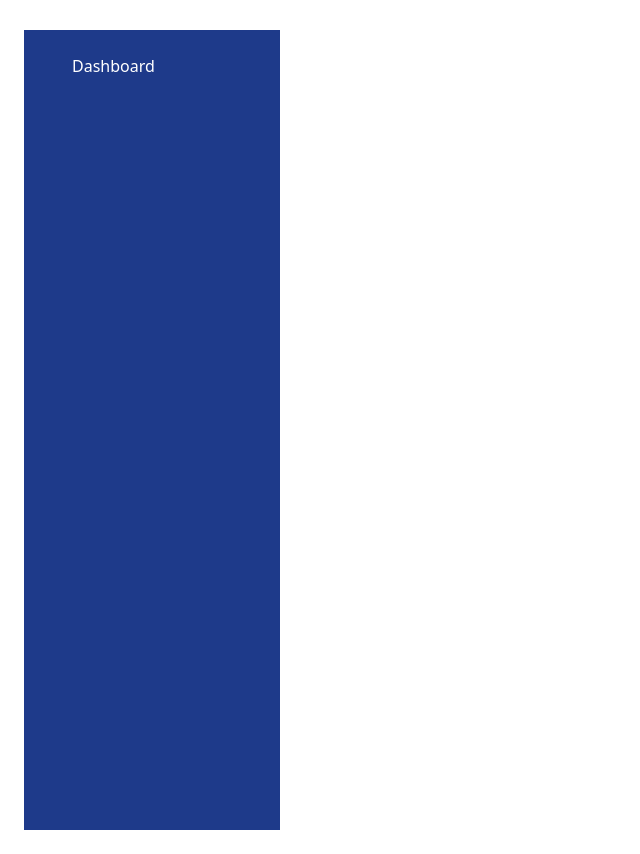
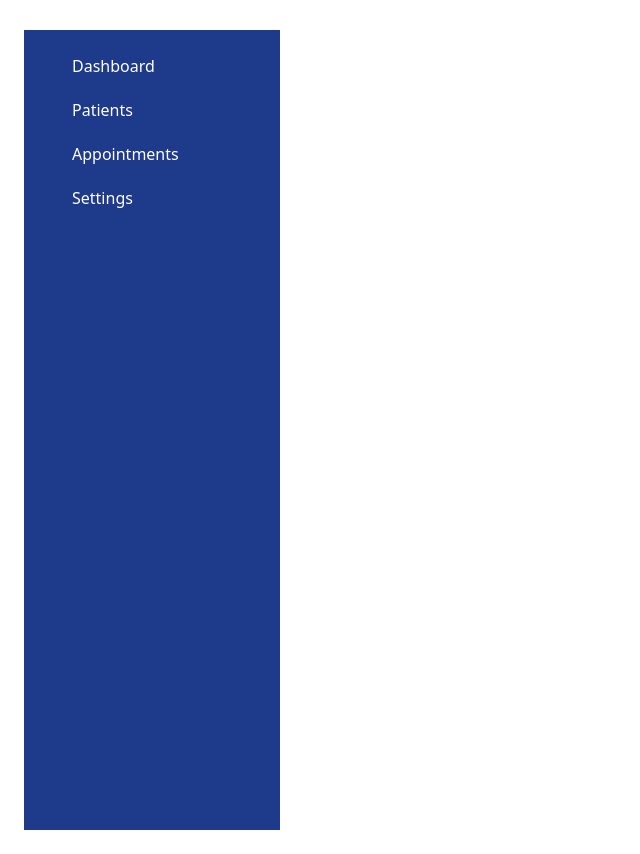
Before and after one commit to gabrielfelipetech/veritaComponents, a Nuxt app: page / in a window 1280 px wide. Shown: the part 954-1808 px from the top of the page, without its empty margins (0-640 px from the left). Built offline with nearby package versions, Linux system fonts and the light colour scheme; some icons are missing.

Commit message:
fix: adjust VLink

```diff
--- a/components/VLink.vue
+++ b/components/VLink.vue
@@ -1,48 +1,36 @@
 <template>
-  <component
-    :is="isExternal ? 'a' : NuxtLink"
-    v-bind="linkProps"
-    v-on="$attrs"
-  >
+  <component :is="isExternal ? 'a' : 'NuxtLink'"
+             v-bind="linkProps"
+             v-on="$attrs">
     <slot />
   </component>
 </template>
 
 <script setup lang="ts">
 import { computed } from 'vue'
-import { NuxtLink } from '#components'
 
 const props = defineProps({
-  to:            { type: String, required: true },
-  external:      { type: Boolean, default: false },
-  replace:       { type: Boolean, default: false },
-  prefetch:      { type: Boolean, default: true },
-  target:        { type: String, default: undefined },
-  rel:           { type: String, default: undefined }
+  to: { type: String, required: true },
+  external: { type: Boolean, default: false },
+  replace: { type: Boolean, default: false },
+  prefetch: { type: Boolean, default: true },
+  target: { type: String, default: undefined },
+  rel: { type: String, default: undefined }
 })
 
-const isExternal = computed(() => {
-  if (props.external) return true
-  return /^(https?:|\/\/|mailto:|tel:|#)/.test(props.to)
-})
+const isExternal = computed(() =>
+  props.external ||
+  /^(https?:|\/\/|mailto:|tel:|#)/.test(props.to)
+)
 
 const computedRel = computed(() => {
   if (props.rel) return props.rel
   if (props.target === '_blank') return 'noopener noreferrer'
-  return undefined
 })
 
-const linkProps = computed(() => {
-  return isExternal.value
-    ? {
-        href:  props.to,
-        target: props.target,
-        rel:    computedRel.value
-      }
-    : {
-        to:      props.to,
-        replace: props.replace,
-        prefetch: props.prefetch
-      }
-})
+const linkProps = computed(() =>
+  isExternal.value
+    ? { href: props.to, target: props.target, rel: computedRel.value }
+    : { to: props.to, replace: props.replace, prefetch: props.prefetch }
+)
 </script>
```
